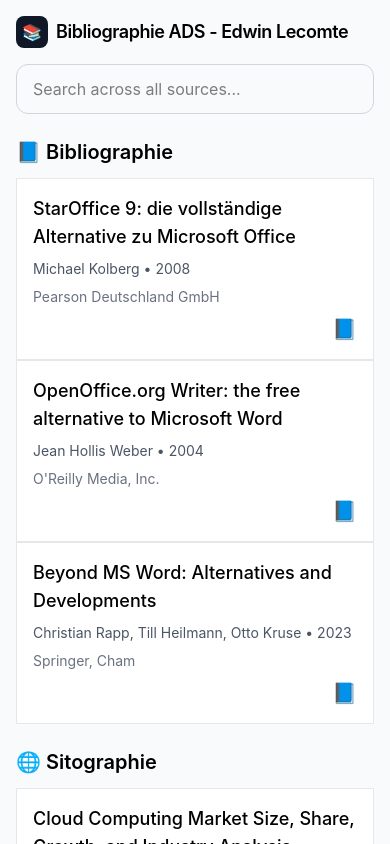
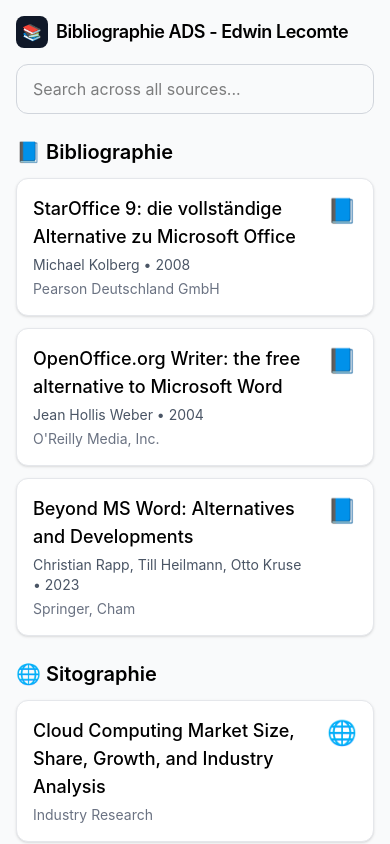
Before and after one commit to noiia/biblio-site, a React (Vite) app: page / in a window 390 px wide. Shown: the top 844 px of the page. Built offline with nearby package versions, Linux system fonts and the light colour scheme.

Commit message:
fix(responsive) : homepage list object

```diff
--- a/src/pages/Home.jsx
+++ b/src/pages/Home.jsx
@@ -61,28 +61,30 @@
 
 	return (
 		<Wrapper>
-			<Card>
-				<CardContent className="p-4 flex flex-col sm:flex-row sm:justify-between sm:items-start gap-2">
+			<Card className="rounded-xl shadow-sm">
+				<CardContent className="p-4 flex justify-between gap-4">
+					{/* LEFT CONTENT */}
+					<div className="flex flex-col gap-1 min-w-0">
 						<div className="text-lg font-medium wrap-break-word">
 							{highlight(item.title || "", search)}
 						</div>
 
-					{item.author || item.authors ? (
+						{(item.author || item.authors) && (
 							<div className="text-sm text-gray-600 wrap-break-word">
 								{item.author || item.authors?.join(", ")} •{" "}
 								{item.year || item.published}
 							</div>
-					) : null}
+						)}
 
-					{item.source || item.publisher ? (
+						{(item.source || item.publisher) && (
 							<div className="text-sm text-gray-500 wrap-break-word">
 								{item.source || item.publisher}
 							</div>
-					) : null}
+						)}
+					</div>
 
-					<div className="text-xl sm:text-2xl self-end sm:self-auto">
-						{emoji}
-					</div>
+					{/* RIGHT EMOJI */}
+					<div className="text-2xl shrink-0">{emoji}</div>
 				</CardContent>
 			</Card>
 		</Wrapper>
@@ -119,10 +121,12 @@
 				</div>
 
 				{/* 📘 BIBLIOGRAPHIE */}
-				<div className="space-y-3">
+				<div className="space-y-3 ">
 					<h2 className="text-xl font-semibold">📘 Bibliographie</h2>
 					{filteredBib.map((item, i) => (
-						<RenderCard key={i} item={item} search={search} emoji="📘" />
+						<div key={i} className="mb-3 sm:mb-4">
+							<RenderCard item={item} search={search} emoji="📘" />
+						</div>
 					))}
 				</div>
 
@@ -130,7 +134,9 @@
 				<div className="space-y-3">
 					<h2 className="text-xl font-semibold">🌐 Sitographie</h2>
 					{filteredSit.map((item, i) => (
-						<RenderCard key={i} item={item} search={search} emoji="🌐" />
+						<div key={i} className="mb-3 sm:mb-4">
+							<RenderCard item={item} search={search} emoji="🌐" />
+						</div>
 					))}
 				</div>
 
@@ -138,7 +144,9 @@
 				<div className="space-y-3">
 					<h2 className="text-xl font-semibold">🖼️ Visuels</h2>
 					{filteredVis.map((item, i) => (
-						<RenderCard key={i} item={item} search={search} emoji="🖼️" />
+						<div key={i} className="mb-3 sm:mb-4">
+							<RenderCard item={item} search={search} emoji="🖼️" />
+						</div>
 					))}
 				</div>
 			</div>
```
Lines whose indentation alone changed are shown as unchanged.
